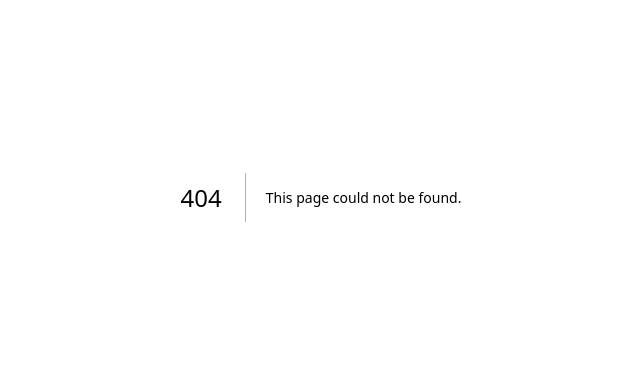
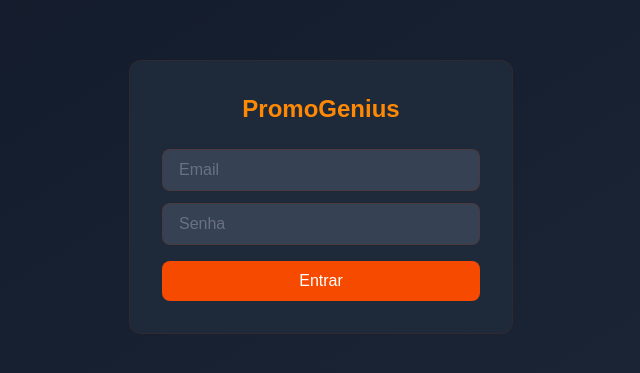
Before and after one commit to sovaleapenaa-arch/promogenius, a Next.js app: page /auth/login in a window 1280 px wide. Before the commit this address had no page. Shown: the part 203-576 px from the top of the page, without its empty margins (319-959 px from the left). Built offline with nearby package versions, Linux system fonts and the light colour scheme; no server answers.

Commit message:
refactor: Update to Supabase SSR Proxy pattern (getClaims)

```diff
--- /dev/null
+++ b/app/auth/login/page.tsx
@@ -0,0 +1,74 @@
+'use client';
+
+import { useState } from 'react';
+import { supabase } from '@/lib/supabase';
+import { useRouter } from 'next/navigation';
+
+export default function Login() {
+    const [email, setEmail] = useState('');
+    const [password, setPassword] = useState('');
+    const [loading, setLoading] = useState(false);
+    const [error, setError] = useState('');
+    const router = useRouter();
+
+    const handleLogin = async () => {
+        setLoading(true);
+        setError('');
+        console.log('Login attempt:', email);
+
+        try {
+            console.log('Supabase instance:', supabase);
+            const { data, error: signInError } = await supabase.auth.signInWithPassword({
+                email,
+                password
+            });
+
+            console.log('Sign in response:', { data, error: signInError });
+
+            if (signInError) throw signInError;
+            if (data.user) {
+                console.log('Login success, redirecting...');
+                router.push('/');
+            }
+        } catch (err) {
+            console.error('Login error:', err);
+            setError(String(err).split('\n')[0]);
+        } finally {
+            setLoading(false);
+        }
+    };
+
+    return (
+        <div className="min-h-screen bg-gradient-to-br from-gray-900 to-gray-800 flex items-center justify-center p-4">
+            <div className="bg-gray-800 rounded-xl p-8 max-w-sm w-full border border-orange-900/20">
+                <h1 className="text-2xl font-bold text-orange-400 mb-6 text-center">PromoGenius</h1>
+
+                <input
+                    type="email"
+                    value={email}
+                    onChange={(e) => setEmail(e.target.value)}
+                    placeholder="Email"
+                    className="w-full px-4 py-2 bg-gray-700 border border-orange-900/30 rounded-lg mb-3 text-white placeholder-gray-500"
+                />
+
+                <input
+                    type="password"
+                    value={password}
+                    onChange={(e) => setPassword(e.target.value)}
+                    placeholder="Senha"
+                    className="w-full px-4 py-2 bg-gray-700 border border-orange-900/30 rounded-lg mb-4 text-white placeholder-gray-500"
+                />
+
+                {error && <p className="text-sm text-red-400 mb-4">{error}</p>}
+
+                <button
+                    onClick={handleLogin}
+                    disabled={loading}
+                    className="w-full px-4 py-2 bg-orange-600 text-white rounded-lg hover:bg-orange-700 disabled:opacity-50 font-medium"
+                >
+                    {loading ? 'Entrando...' : 'Entrar'}
+                </button>
+            </div>
+        </div>
+    );
+}
--- /dev/null
+++ b/app/components/LogoutButton.tsx
@@ -0,0 +1,22 @@
+import { LogOut } from 'lucide-react';
+import { supabase } from '@/lib/supabase';
+import { useRouter } from 'next/navigation';
+
+export function LogoutButton() {
+  const router = useRouter();
+
+  const handleLogout = async () => {
+    await supabase.auth.signOut();
+    router.push('/auth/login');
+  };
+
+  return (
+    <button
+      onClick={handleLogout}
+      className="flex items-center gap-2 px-3 py-2 text-sm bg-red-600 hover:bg-red-700 text-white rounded-lg transition"
+    >
+      <LogOut size={16} />
+      Sair
+    </button>
+  );
+}
--- a/app/page.tsx
+++ b/app/page.tsx
@@ -5,6 +5,7 @@ import { PostList } from './components/PostList';
 import { DuplicateModal } from './components/DuplicateModal';
 import { AddFacebookPost } from './components/AddFacebookPost';
 import { IncompletePostsList } from './components/IncompletePostsList';
+import { LogoutButton } from './components/LogoutButton';
 import { useFacebookPosts } from './hooks/useFacebookPosts';
 import { useDuplicate } from './hooks/useDuplicate';
 
@@ -26,8 +27,13 @@ export default function Home() {
 
   return (
     <div className="max-w-2xl mx-auto p-6">
-      <h1 className="text-2xl font-bold text-orange-400 mb-2">PromoGenius Reels</h1>
-      <p className="text-gray-400 mb-6">Gerencie posts Facebook e duplique para Instagram</p>
+      <div className="flex justify-between items-center mb-6">
+        <div>
+          <h1 className="text-2xl font-bold text-orange-400 mb-2">PromoGenius Reels</h1>
+          <p className="text-gray-400">Gerencie posts Facebook e duplique para Instagram</p>
+        </div>
+        <LogoutButton />
+      </div>
 
       <AddFacebookPost onAdd={refetch} />
       <IncompletePostsList posts={posts} onRefresh={refetch} />
--- a/lib/supabase.ts
+++ b/lib/supabase.ts
@@ -1,6 +1,6 @@
-import { createClient } from '@supabase/supabase-js';
+import { createBrowserClient } from '@supabase/ssr';
 
-const url = process.env.NEXT_PUBLIC_SUPABASE_URL!;
-const key = process.env.NEXT_PUBLIC_SUPABASE_ANON_KEY!;
-
-export const supabase = createClient(url, key);
+export const supabase = createBrowserClient(
+  process.env.NEXT_PUBLIC_SUPABASE_URL!,
+  process.env.NEXT_PUBLIC_SUPABASE_ANON_KEY!
+);
--- /dev/null
+++ b/lib/supabase/proxy.ts
@@ -0,0 +1,35 @@
+import { type NextRequest, NextResponse } from 'next/server';
+import { createServerClient } from '@supabase/ssr';
+
+export async function updateSession(request: NextRequest) {
+  let supabaseResponse = NextResponse.next({
+    request,
+  });
+
+  const supabase = createServerClient(
+    process.env.NEXT_PUBLIC_SUPABASE_URL!,
+    process.env.NEXT_PUBLIC_SUPABASE_ANON_KEY!,
+    {
+      cookies: {
+        getAll() {
+          return request.cookies.getAll();
+        },
+        setAll(cookiesToSet) {
+          cookiesToSet.forEach(({ name, value, options }) =>
+            supabaseResponse.cookies.set(name, value, options)
+          );
+        },
+      },
+    }
+  );
+
+  // Valida o token com getClaims (seguro)
+  const { data: { user }, error } = await supabase.auth.getUser();
+
+  // Se não autenticado e não tá em /auth/login, redireciona
+  if (!user && !request.nextUrl.pathname.startsWith('/auth/login')) {
+    return NextResponse.redirect(new URL('/auth/login', request.url));
+  }
+
+  return supabaseResponse;
+}
--- a/package.json
+++ b/package.json
@@ -9,6 +9,7 @@
     "lint": "eslint"
   },
   "dependencies": {
+    "@supabase/ssr": "^0.12.5",
     "@supabase/supabase-js": "^2.112.4",
     "lucide-react": "^1.34.0",
     "next": "16.3.3",
--- /dev/null
+++ b/proxy.ts
@@ -0,0 +1,12 @@
+import { type NextRequest } from 'next/server';
+import { updateSession } from '@/lib/supabase/proxy';
+
+export async function proxy(request: NextRequest) {
+  return await updateSession(request);
+}
+
+export const config = {
+  matcher: [
+    '/((?!_next/static|_next/image|favicon.ico|.*\\.(?:svg|png|jpg|jpeg|gif|webp)$).*)',
+  ],
+};
```
Also changed, not shown: 1 other file (tests, documents, lock files or other folders).
